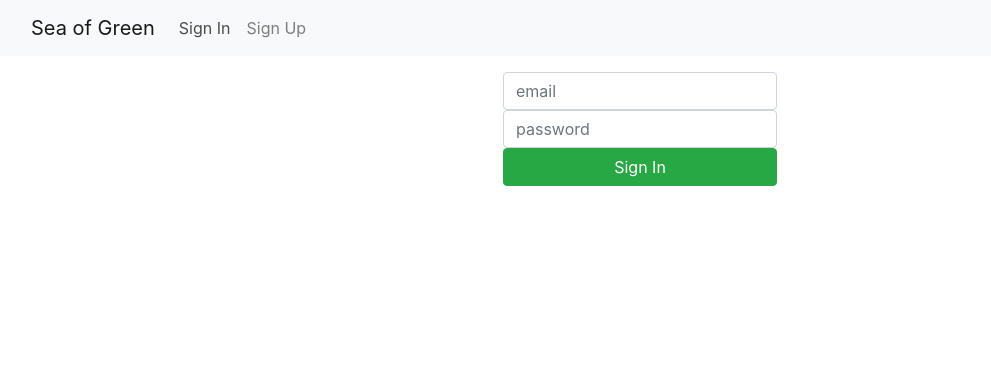
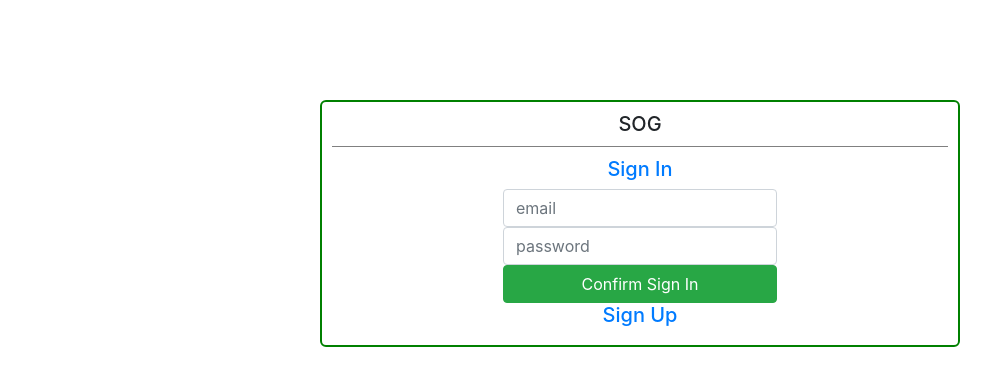
Before and after one commit to RadarRadarRadar/Plant-Tracker_client, a website built with webpack: page index.html in a window 1280 px wide. Both pictures are taken after a click on the link "Sign In". Shown: the whole page, without its empty margins (0-991 px from the left). Built offline with nearby package versions, Linux system fonts and the light colour scheme.

Commit message:
Add bootstrap to html - Started to add more bootstrap to the html.

```diff
--- a/assets/scripts/app.js
+++ b/assets/scripts/app.js
@@ -2,39 +2,47 @@
 
 const authEvents = require('./auth/events')
 const plantEvents = require('./plant/events')
+
+const hidePlantInfo = function () {
+  $('#find-plant').hide()
+  $('#add-plant').hide()
+  $('#update-plant').hide()
+  $('#delete-plant').hide()
+  $('#change-password').hide()
+}
 
 $(() => {
   $('.authenticated').hide()
   $('#plant-nav').hide()
   $('#sign-up').hide()
   $('#sign-in').hide()
-  $('.user').hide()
-  $('#find-plant').hide()
-  $('#add-plant').hide()
-  $('#update-plant').hide()
-  $('#delete-plant').hide()
   $('#sign-up-form').on('click', function () {
-    $('#sign-up').show()
+    $('#sign-up').toggle()
     $('#sign-in').hide()
   })
   $('#sign-in-form').on('click', function () {
-    $('#sign-in').show()
+    $('#sign-in').toggle()
     $('#sign-up').hide()
   })
   $('#add-plant-form').on('click', function () {
+    hidePlantInfo()
     $('#add-plant').toggle()
   })
   $('#find-plant-form').on('click', function () {
+    hidePlantInfo()
     $('#find-plant').toggle()
   })
   $('#update-plant-form').on('click', function () {
+    hidePlantInfo()
     $('#update-plant').toggle()
   })
   $('#delete-plant-form').on('click', function () {
+    hidePlantInfo()
     $('#delete-plant').toggle()
   })
   $('#user-settings-form').on('click', function () {
-    $('.user').toggle()
+    hidePlantInfo()
+    $('#change-password').toggle()
   })
   $('#sign-up').on('submit', authEvents.onSignUp)
   $('#sign-in').on('submit', authEvents.onSignIn)
@@ -45,4 +53,5 @@ $(() => {
   $('#add-plant').on('submit', plantEvents.onAddPlant)
   $('#update-plant').on('submit', plantEvents.onUpdatePlant)
   $('#delete-plant').on('submit', plantEvents.onDeletePlant)
+  hidePlantInfo()
 })
--- a/assets/styles/index.scss
+++ b/assets/styles/index.scss
@@ -1,5 +1,23 @@
 @import '~bootstrap/scss/bootstrap';
 
-.plant-display {
-  border: 2px solid #000000;
+.splash-container {
+  display: flex;
+  align-self: center;
+  justify-content: center;
+  text-align: center;
+  margin-top: 100px;
 }
+
+.splash-box {
+  width: 50%;
+  border: 2px solid green;
+  margin: auto;
+  padding: 10px;
+  border-radius: 6px;
+}
+
+.splash-logo {
+  margin-bottom: 10px;
+  padding-bottom: 10px;
+  border-bottom: 1px solid gray;
+}
--- a/index.html
+++ b/index.html
@@ -15,47 +15,56 @@
 
 <body>
 
-  <nav class="navbar navbar-expand-lg navbar-light bg-light">
-    <div class="container-fluid">
-      <a class="navbar-brand" href="#">Sea of Green</a>
-      <div class="collapse navbar-collapse">
-        <div class="navbar-nav unauthenticated">
-          <a class="nav-link" id="sign-in-form" href="#">Sign In</a>
-          <a class="nav-link" id="sign-up-form" href="#">Sign Up</a>
+  <div class="splash-container unauthenticated">
+    <div class="splash-box">
+      <div class="splash-auth">
+        <h5 class="splash-logo">SOG</h5>
+        <a id="sign-in-form" href="#">
+          <h5 class="splash-sign-in">Sign In</h5>
+        </a>
+        <div class="unauthenticated container-fluid">
+          <div class="row justify-content-md-center">
+            <form id="sign-in">
+              <input name="credentials[email]" class="form-control me-2 col" type="text" placeholder="email" />
+              <input name="credentials[password]" class="form-control me-2 col" type="password" placeholder="password" />
+              <button type="submit" class="btn btn-success col">Confirm Sign In</button>
+            </form>
+          </div>
         </div>
-        <div class="navbar-nav authenticated">
-          <a class="nav-link" id="index-plants" href="#">Show All Plants</a>
-          <a class="nav-link" id="add-plant-form" href="#">Add a Plant</a>
-          <a class="nav-link" id="find-plant-form" href="#">Find a Plant</a>
-          <a class="nav-link" id="update-plant-form" href="#">Update a Plant</a>
-          <a class="nav-link" id="delete-plant-form" href="#">Delete a Plant</a>
-          <a class="nav-link" id="user-settings-form" href="#">User Settings</a>
-          <button id="sign-out" type="submit" class="btn btn-success">Sign Out</button>
+        <a id="sign-up-form" href="#">
+          <h5 class="splash-sign-up">Sign Up</h5>
+        </a>
+        <div class="unauthenticated container-fluid">
+          <div class="row justify-content-md-center">
+            <form id="sign-up">
+              <input name="credentials[email]" class="form-control me-4 col" type="text" placeholder="email" />
+              <input name="credentials[password]" class="form-control me-4 col" type="password" placeholder="pick a password" />
+              <input name="credentials[password_confirmation]" class="form-control me-4 col" type="password" placeholder="confirm password" />
+              <button type="submit" class="btn btn-success col">Confirm Sign Up</button>
+            </form>
+          </div>
         </div>
       </div>
     </div>
-  </nav>
+  </div>
+  <div class="nav container">
+    <nav class="navbar navbar-expand-lg navbar-light bg-light authenticated">
+      <a class="navbar-brand" href="#">Sea of Green</a>
+      <div class="collapse navbar-collapse">
+        <div class="navbar-nav ml-auto">
+        <a class="nav-link" id="index-plants" href="#">Show Plants</a>
+        <a class="nav-link" id="find-plant-form" href="#">Find Plant</a>
+        <a class="nav-link" id="add-plant-form" href="#">Add Plant</a>
+        <a class="nav-link" id="update-plant-form" href="#">Update Plant</a>
+        <a class="nav-link" id="delete-plant-form" href="#">Delete Plant</a>
+        <a class="nav-link" id="user-settings-form" href="#">User Settings</a>
+        <button id="sign-out" type="submit" class="btn btn-success">Sign Out</button>
+      </div>
+      </div>
+    </nav>
+  </div>
 
   <p id='message'></p>
-
-  <div class="unauthenticated container-fluid">
-    <div class="row justify-content-md-center">
-      <form id="sign-in">
-        <input name="credentials[email]" class="form-control me-2 col" type="text" placeholder="email" />
-        <input name="credentials[password]" class="form-control me-2 col" type="password" placeholder="password" />
-        <button type="submit" class="btn btn-success col">Sign In</button>
-      </form>
-    </div>
-
-    <div class="row justify-content-md-center">
-      <form id="sign-up">
-        <input name="credentials[email]" class="form-control me-2 col" type="text" placeholder="email" />
-        <input name="credentials[password]" class="form-control me-2 col" type="password" placeholder="pick a password" />
-        <input name="credentials[password_confirmation]" class="form-control me-2 col" type="password" placeholder="confirm password" />
-        <button type="submit" class="btn btn-success col">Sign Up</button>
-      </form>
-    </div>
-  </div>
 
   <div class="authenticated container-fluid">
     <div class="user row justify-content-md-center">
@@ -69,7 +78,7 @@
     <div class="plant row justify-content-md-center">
       <!-- <button id="index-plants" type="submit" class="btn btn-success">All Plants</button> -->
       <form id="find-plant" data-status="0">
-        <input name="plant[id]" type="text" placeholder="plant id" class="form-control me-2 col"/>
+        <input name="plant[id]" type="text" placeholder="plant id" class="form-control me-2 col" />
         <button type="submit" class="btn btn-success form-control me-2 col">Find Plant</button>
       </form>
 
@@ -99,8 +108,7 @@
 
       <p id='plant-data-messages'></p>
       <div class="container">
-        <div class="row justify-content-md-center" id='plant-data'>
-          <!-- <div class="col-4" id='plant-data'></div> -->
+        <div class="row justify-content-md-start" id='plant-data'>
         </div>
       </div>
 
```
